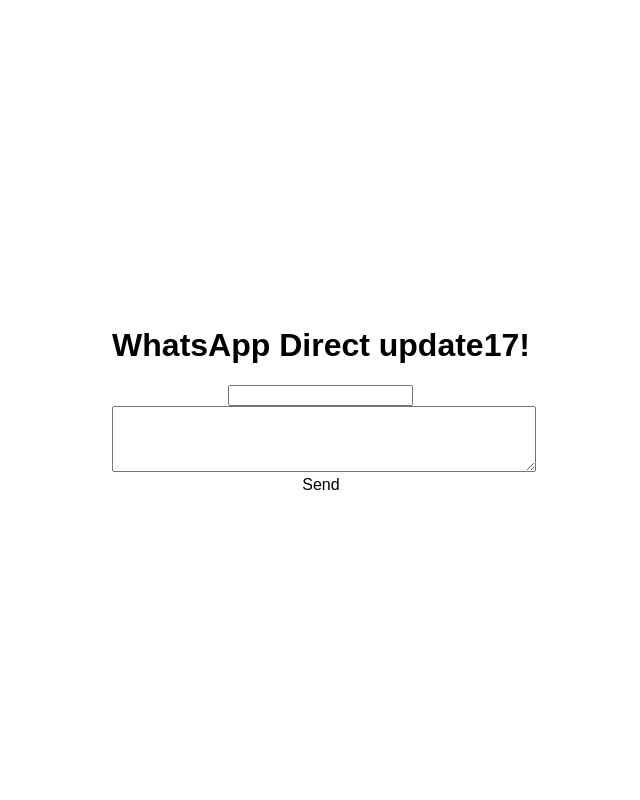
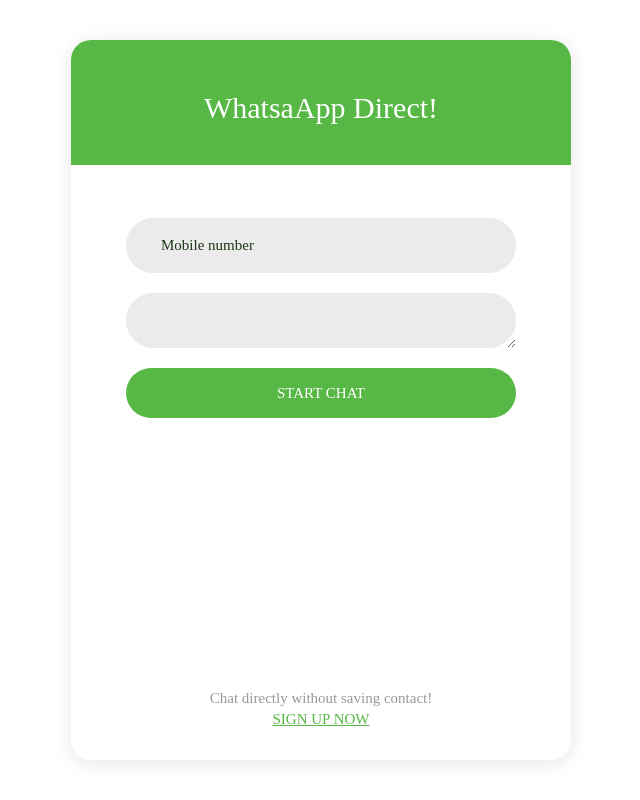
Before and after one commit to ashish-r/whatsapp-direct, a plain HTML site: page index.html in a window 1280 px wide. Shown: the whole page, without its empty margins (319-959 px from the left). Drawn offline with Linux system fonts and the light colour scheme.

Commit message:
ui revamp

```diff
--- a/css/style.css
+++ b/css/style.css
@@ -1,23 +1,291 @@
-body {
-    font-family: sans-serif;
+/*//////////////////////////////////////////////////////////////////
+[ RESTYLE TAG ]*/
+
+* {
+	margin: 0px;
+	padding: 0px;
+	box-sizing: border-box;
 }
 
-  /* Make content area fill the entire browser window */
-  html,
-  .fullscreen {
-    display: flex;
+body, html {
 	height: 100%;
-    margin: 0;
-    padding: 0;
-    width: 100%;
+	font-family: Ubuntu-Regular, sans-serif;
 }
 
-  /* Center the content in the browser window */
+/*---------------------------------------------*/
+a {
+	font-family: Ubuntu-Regular;
+	font-size: 14px;
+	line-height: 1.7;
+	color: #666666;
+	margin: 0px;
+  transition: all 0.4s;
+  -webkit-transition: all 0.4s;
+  -o-transition: all 0.4s;
+  -moz-transition: all 0.4s;
+}
+
+a:focus {
+	outline: none !important;
+}
+
+a:hover {
+	text-decoration: none;
+  color: #1b3815;
+}
+
+/*---------------------------------------------*/
+h1,h2,h3,h4,h5,h6 {
+	margin: 0px;
+}
+
+p {
+	font-family: Ubuntu-Regular;
+	font-size: 14px;
+	line-height: 1.7;
+	color: #666666;
+	margin: 0px;
+}
+
+ul, li {
+	margin: 0px;
+	list-style-type: none;
+}
+
+
+/*---------------------------------------------*/
+input {
+	outline: none;
+	border: none;
+}
+
+input[type="number"] {
+    -moz-appearance: textfield;
+    appearance: none;
+    -webkit-appearance: none;
+}
+
+input[type="number"]::-webkit-outer-spin-button,
+input[type="number"]::-webkit-inner-spin-button {
+    -webkit-appearance: none;
+}
+
+textarea {
+  outline: none;
+  border: none;
+}
+
+textarea:focus, input:focus {
+  border-color: transparent !important;
+}
+
+
+input::-webkit-input-placeholder { color: #1b3815;}
+input:-moz-placeholder { color: #1b3815;}
+input::-moz-placeholder { color: #1b3815;}
+input:-ms-input-placeholder { color: #1b3815;}
+
+textarea::-webkit-input-placeholder { color: #1b3815;}
+textarea:-moz-placeholder { color: #1b3815;}
+textarea::-moz-placeholder { color: #1b3815;}
+textarea:-ms-input-placeholder { color: #1b3815;}
+
+/*---------------------------------------------*/
+button {
+	outline: none !important;
+	border: none;
+	background: transparent;
+}
+
+button:hover {
+	cursor: pointer;
+}
+
+
+/*//////////////////////////////////////////////////////////////////
+[ Utility ]*/
+.txt1 {
+  font-family: Ubuntu-Regular;
+  font-size: 15px;
+  color: #999999;
+  line-height: 1.4;
+}
+
+.txt2 {
+  font-family: Ubuntu-Regular;
+  font-size: 15px;
+  color: #57b846;
+  line-height: 1.4;
+}
+
+.txt3 {
+  font-family: Ubuntu-Bold;
+  font-size: 15px;
+  color: #57b846;
+  line-height: 1.4;
+  text-transform: uppercase;
+}
+
+
+
+.fullscreen {
+  width: 100%;
+  margin: 0 auto;
+}
+
 .container {
-    margin: auto;
-    text-align: center;
+  width: 100%;
+  min-height: 100vh;
+  display: flex;
+  display: -webkit-box;
+  display: -webkit-flex;
+  display: -moz-box;
+  display: -ms-flexbox;
+  flex-wrap: wrap;
+  justify-content: center;
+  align-items: center;
+  padding: 15px;
+  position: relative;
+  background-color: #fff;
+}
+
+.wrapper {
+  height:90vh;
+  width: 500px;
+  background: #fff;
+  border-radius: 20px;
+  overflow: hidden;
+  box-shadow: 0 3px 20px 0px rgba(0, 0, 0, 0.1);
+  -moz-box-shadow: 0 3px 20px 0px rgba(0, 0, 0, 0.1);
+  -webkit-box-shadow: 0 3px 20px 0px rgba(0, 0, 0, 0.1);
+  -o-box-shadow: 0 3px 20px 0px rgba(0, 0, 0, 0.1);
+  -ms-box-shadow: 0 3px 20px 0px rgba(0, 0, 0, 0.1);
+}
+
+
+.form-wrapper {
+  width: 100%;
+  position: relative;
+  padding-left: 55px;
+  padding-right: 55px;
+  padding-top: 178px;
+  height: 100%;
 }
 
 .title {
-    font-size: 2rem;
+  font-family: JosefinSans-Bold;
+  font-size: 30px;
+  color: #fff;
+  line-height: 1.2;
+  text-align: center;
+  display: block;
+  position: absolute;
+  width: 100%;
+  top: 0;
+  left: 0;
+  background-color: #57b846;
+  padding-top: 50px;
+  padding-bottom: 39px;
 }
+
+/*------------------------------------------------------------------
+[ Input ]*/
+
+.input-wrapper {
+  width: 100%;
+  background-color: #fff;
+  border-radius: 27px;
+  position: relative;
+  z-index: 1;
+  margin-bottom: 20px;
+}
+
+.input-field {
+  font-family: Ubuntu-Bold;
+  font-size: 15px;
+  color: #1b3815;
+  line-height: 1.2;
+
+  position: relative;
+  display: block;
+  width: 100%;
+  height: 55px;
+  background: #ebebeb;
+  border-radius: 27px;
+  padding: 0 35px 0 35px;
+}
+.input-error {
+  font-family: Ubuntu-Bold;
+  color: #c80000;
+  font-size: 13px;
+  line-height: 1.4;
+  position: absolute;
+  left: 10px;
+}
+
+/*------------------------------------------------------------------
+[ Button ]*/
+.btn-container {
+  width: 100%;
+  display: -webkit-box;
+  display: -webkit-flex;
+  display: -moz-box;
+  display: -ms-flexbox;
+  display: flex;
+  flex-wrap: wrap;
+  justify-content: center;
+}
+
+.chat-btn {
+  display: -webkit-box;
+  display: -webkit-flex;
+  display: -moz-box;
+  display: -ms-flexbox;
+  display: flex;
+  justify-content: center;
+  align-items: center;
+  padding: 0 20px;
+  width: 100%;
+  height: 50px;
+  background-color: #57b846;
+  border-radius: 25px;
+  font-family: Ubuntu-Bold;
+  font-size: 15px;
+  color: #fff;
+  line-height: 1.2;
+  text-transform: uppercase;
+  -webkit-transition: all 0.4s;
+  -o-transition: all 0.4s;
+  -moz-transition: all 0.4s;
+  transition: all 0.4s;
+}
+
+.chat-btn:hover {
+  background-color: #1b3815;
+}
+
+.footer {
+  position: absolute;
+  bottom: 30px;
+  left: 10px;
+  right: 10px;
+	display: -webkit-box;
+	display: -webkit-flex;
+	display: -moz-box;
+	display: -ms-flexbox;
+	display: flex;
+	-webkit-flex-direction: column;
+	-moz-flex-direction: column;
+	-ms-flex-direction: column;
+	-o-flex-direction: column;
+	flex-direction: column;
+	-ms-align-items: center;
+	align-items: center;
+}
+
+@media (max-width: 576px) {
+  .form-wrapper {
+    padding-left: 15px;
+    padding-right: 15px;
+  }
+}
--- a/index.html
+++ b/index.html
@@ -28,18 +28,35 @@
 	<script defer src="js/index.js"></script>
 	<script defer src="js/sw-install.js"></script>
 </head>
-<body class="fullscreen">
+<body>
+	<div class="fullscreen">
 		<div class="container">
-    <h1 class="title">WhatsApp Direct update17!</h1>
-    <div class="mobile_input">
-        <input type="tel" tabindex="0" value="" id="mobile_number">
+			<div class="wrapper">
+				<div class="form-wrapper">
+					<span class="title">WhatsaApp Direct!</span>
+					<div class="input-wrapper">
+						<input class="input-field" type="tel" id="mobile_number" name="mobile_number" placeholder="Mobile number">
+						<span class="input-error" style="display:none">Mobile number is mandatory</span>
 					</div>
-    <div class="message_area">
-        <textarea rows="4" id="text_message" tabindex="1" style="width: 100%"></textarea>
+					<div class="input-wrapper">
+						<textarea rows="4" id="text_message" tabindex="1" class="input-field"></textarea>
 					</div>
-    <div id="open_whatsapp">Send</div>
+					<div class="btn-container">
+						<button class="chat-btn">
+							Start Chat
+						</button>
 					</div>
-  <div id="sw_add" style="display: none">add</div>
-  <div id="sw_reload" style="display: none">update reload</div>
+					<div class="footer">
+						<span class="txt1">
+							Chat directly without saving contact!
+						</span>
+						<a href="#" class="txt3">
+							Sign up now
+						</a>
+					</div>
+				</div>
+			</div>
+		</div>
+    </div>
 </body>
 </html>
```
Lines whose indentation alone changed are shown as unchanged.
